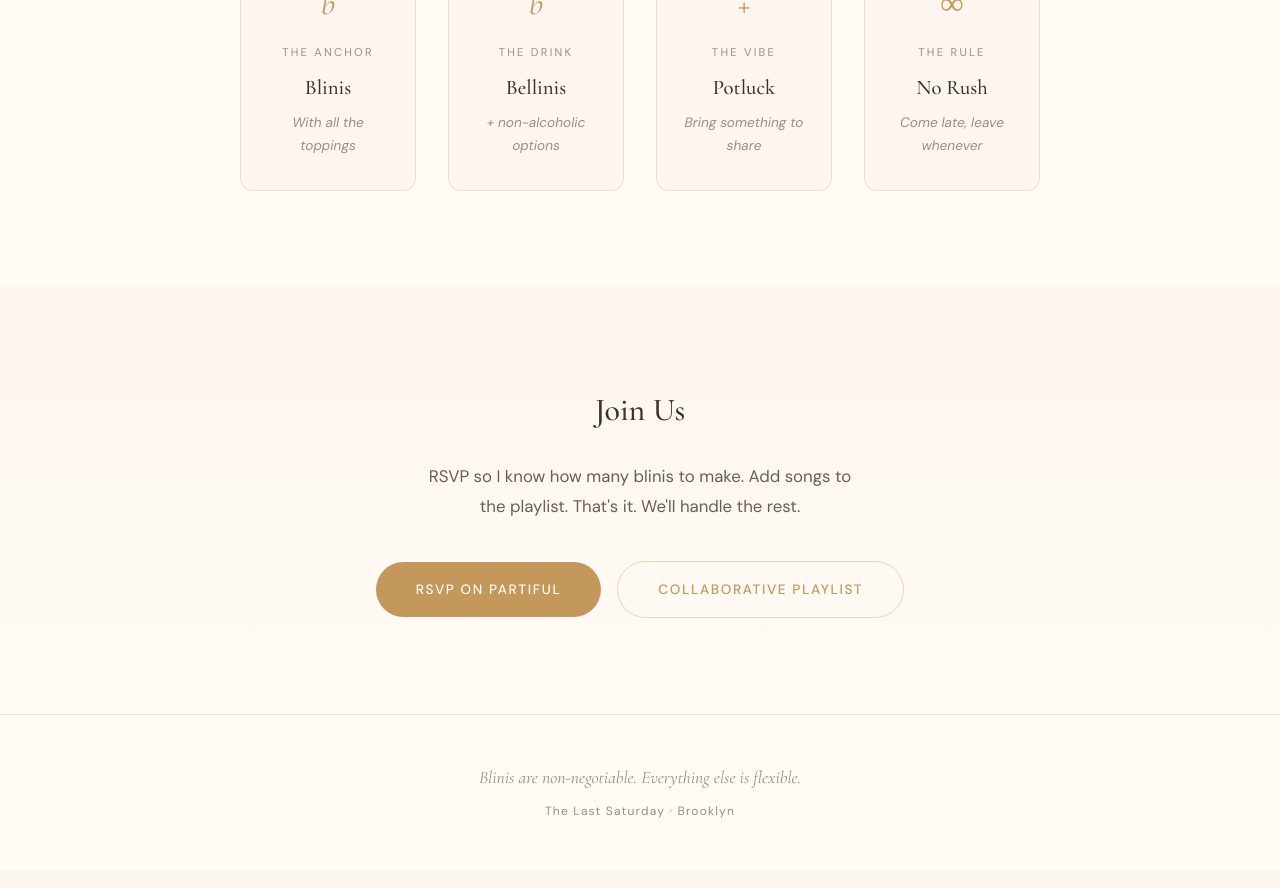
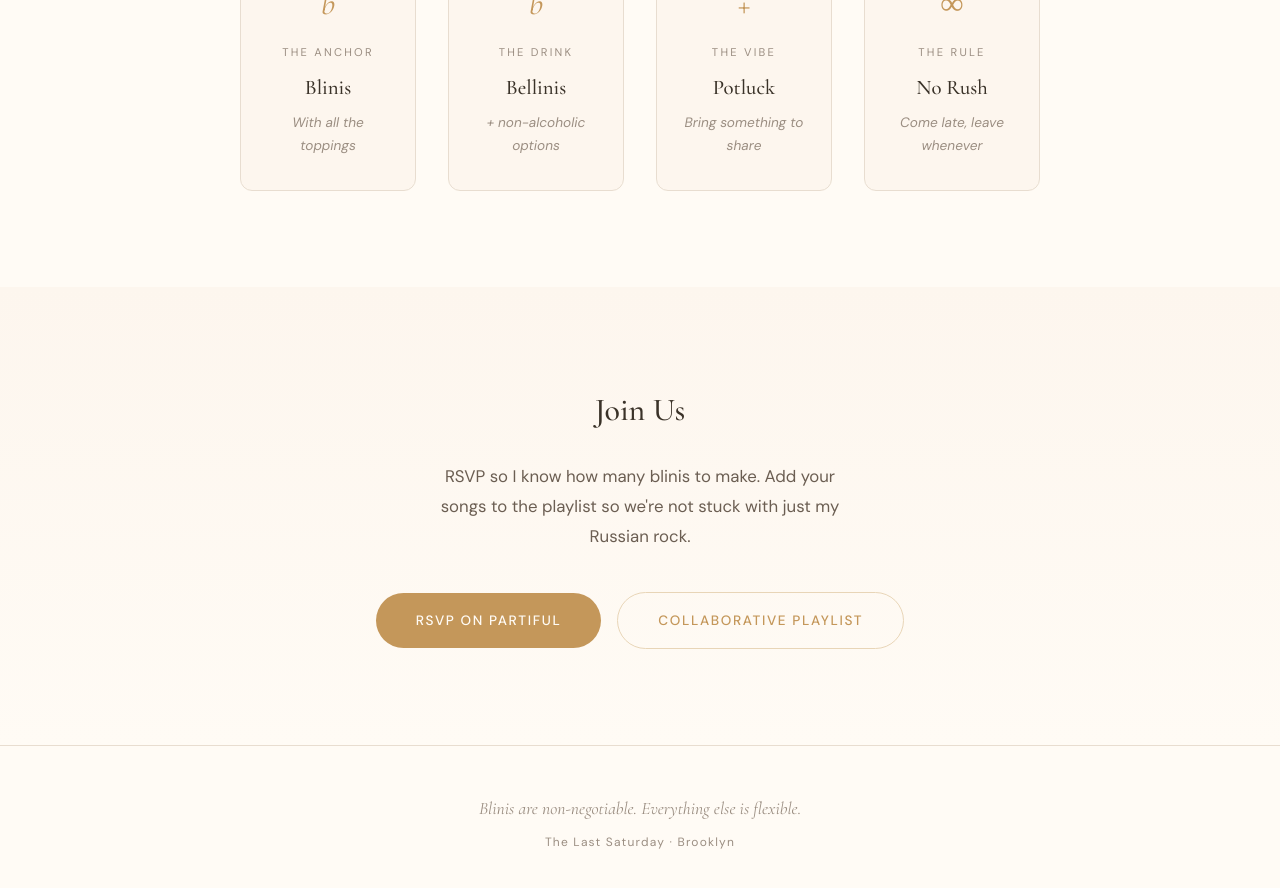
Before and after one commit to Masha-L/masha-l.github.io, a Jekyll site: the page the-last-saturday/index.html, which Jekyll copies as it is, in a window 1280 px wide and 900 px high, scrolled down 1510 px. Shown: the top 888 px of the window. Built offline with Jekyll 4.4.1, drawn with Linux system fonts in a browser that asks for light colours.

Commit message:
fix cta copy — russian rock line

```diff
--- a/the-last-saturday/index.html
+++ b/the-last-saturday/index.html
@@ -485,8 +485,8 @@
     <div class="section-inner">
       <h2 class="section-title fade-in">Join Us</h2>
       <p class="cta-text fade-in fade-in-delay-1">
-        RSVP so I know how many blinis to make. Add songs to the playlist.
-        That's it. We'll handle the rest.
+        RSVP so I know how many blinis to make. Add your songs to the playlist
+        so we're not stuck with just my Russian rock.
       </p>
       <div class="cta-buttons fade-in fade-in-delay-2">
         <a href="#" class="btn btn-primary">RSVP on Partiful</a>
```
